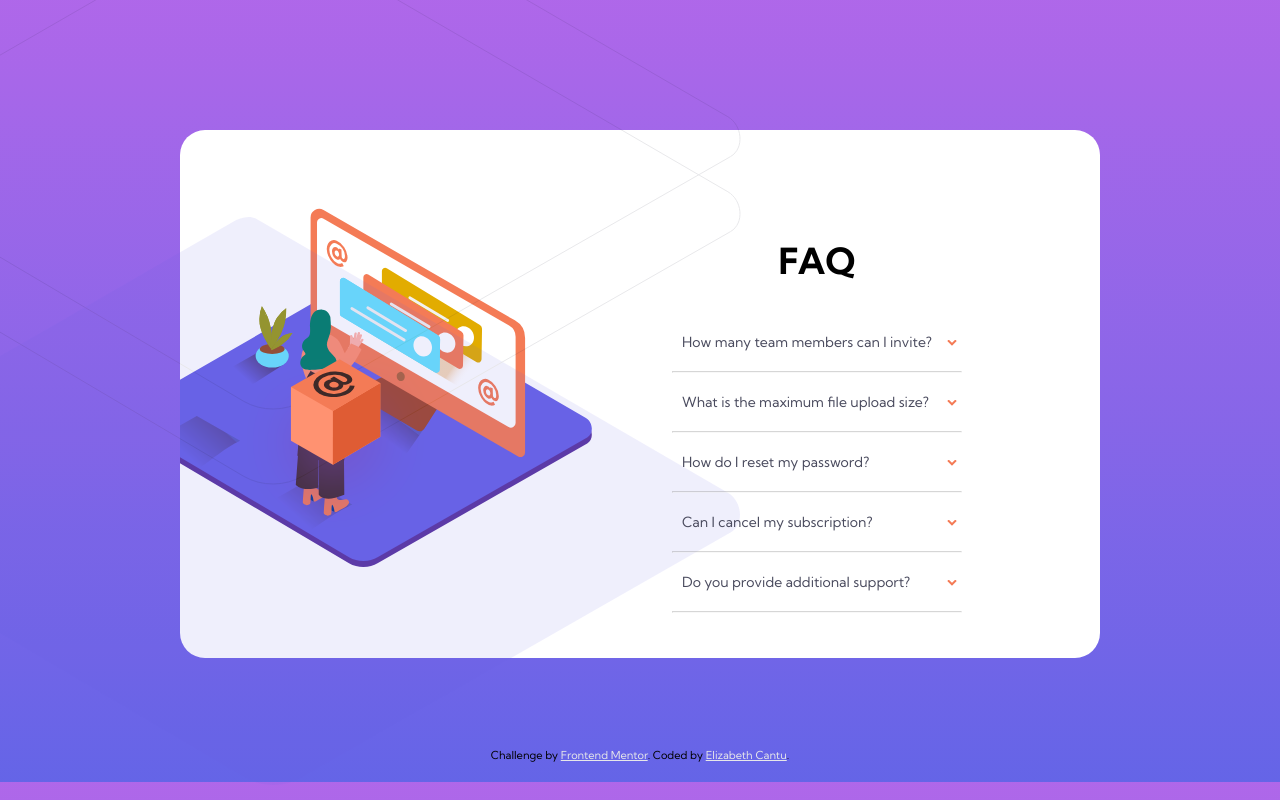
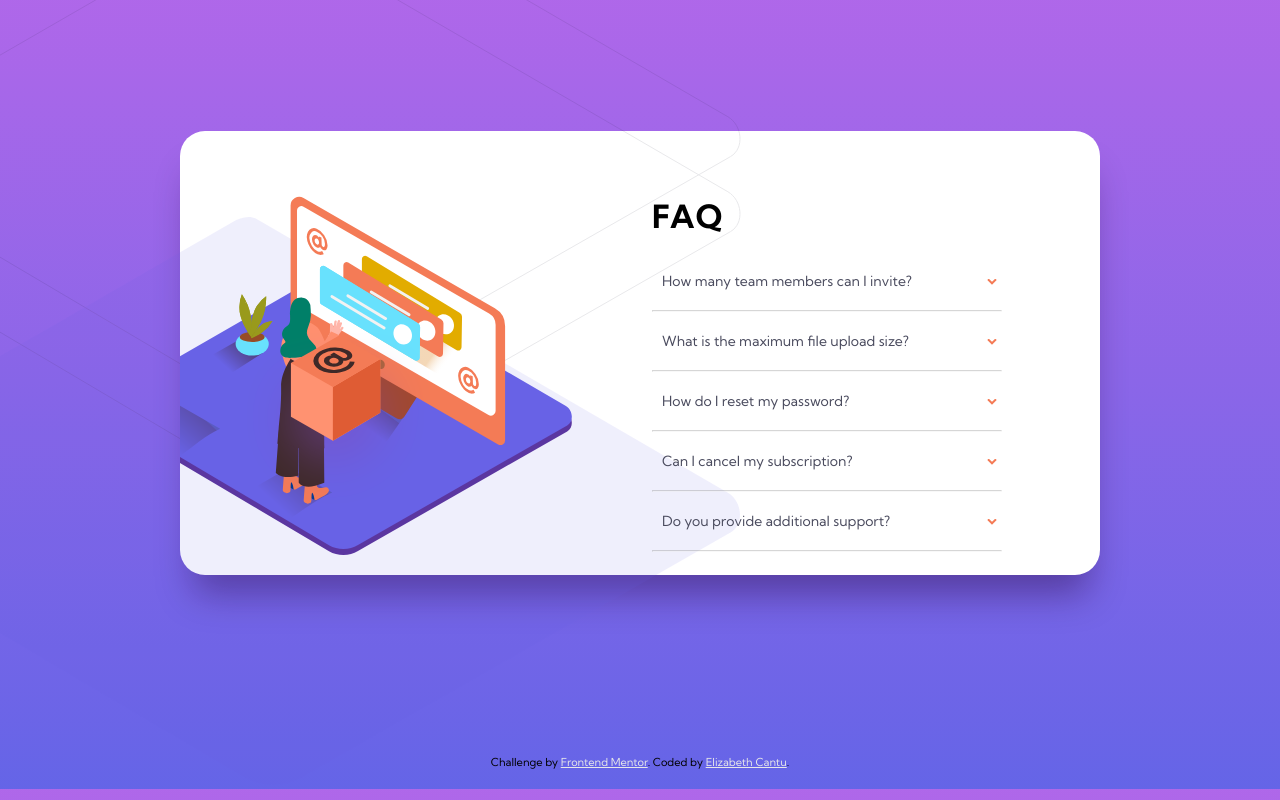
Before and after one commit to Esagecc/FAQ_accordion_card, a plain HTML site: page index.html in a window 1280 px wide. Drawn offline with Linux system fonts and the light colour scheme.

Commit message:
completed the desk view

```diff
--- a/style.css
+++ b/style.css
@@ -41,14 +41,17 @@ body {
 
 .desk-pic {
     display: none;
+    z-index: 9;
 }
 
 .desk-pat {
     display: none;
+    overflow: hidden;
 }
 
 .box {
     display: none;
+    z-index: 10;
 }
 
 .accordion {
@@ -57,6 +60,9 @@ body {
     border-radius: 25px;
     margin: 150px auto 90px;
     padding: 78px 20px 45px;
+    box-shadow: 1px 31px 36px -12px rgba(40,8,64,0.43);
+    -webkit-box-shadow: 1px 31px 36px -12px rgba(40,8,64,0.43);
+    -moz-box-shadow: 1px 31px 36px -12px rgba(40,8,64,0.43);
 }
 
 h1 {
@@ -171,29 +177,28 @@ hr {
 
     .box {
         left: 240px;
-        transform: translateY(-210px);
+        transform: translateY(-222px);
     }
 
     .accordion {
         width: 920px;
         height: 512px;
-        margin: 130px auto 90px;
+        margin: 131px auto 180px;
         display: flex;
         flex: 1;
         overflow: hidden;
+        padding: 65px 0 20px 0;
     }
 
-    /* .desk-pic, .box {
-        display:inline;
-        position: absolute;
-    }
-
-    .column-one {
-
+    .col-two h1 {
+        text-align: left;
+        padding: 0 0 16px;
+        font-size: 32px;
+        letter-spacing: 1px;
 
     }
 
-    /* .column-two {
-
-    } */
+    .accordion .content {
+        width: 330px;
+    }
 }
```
